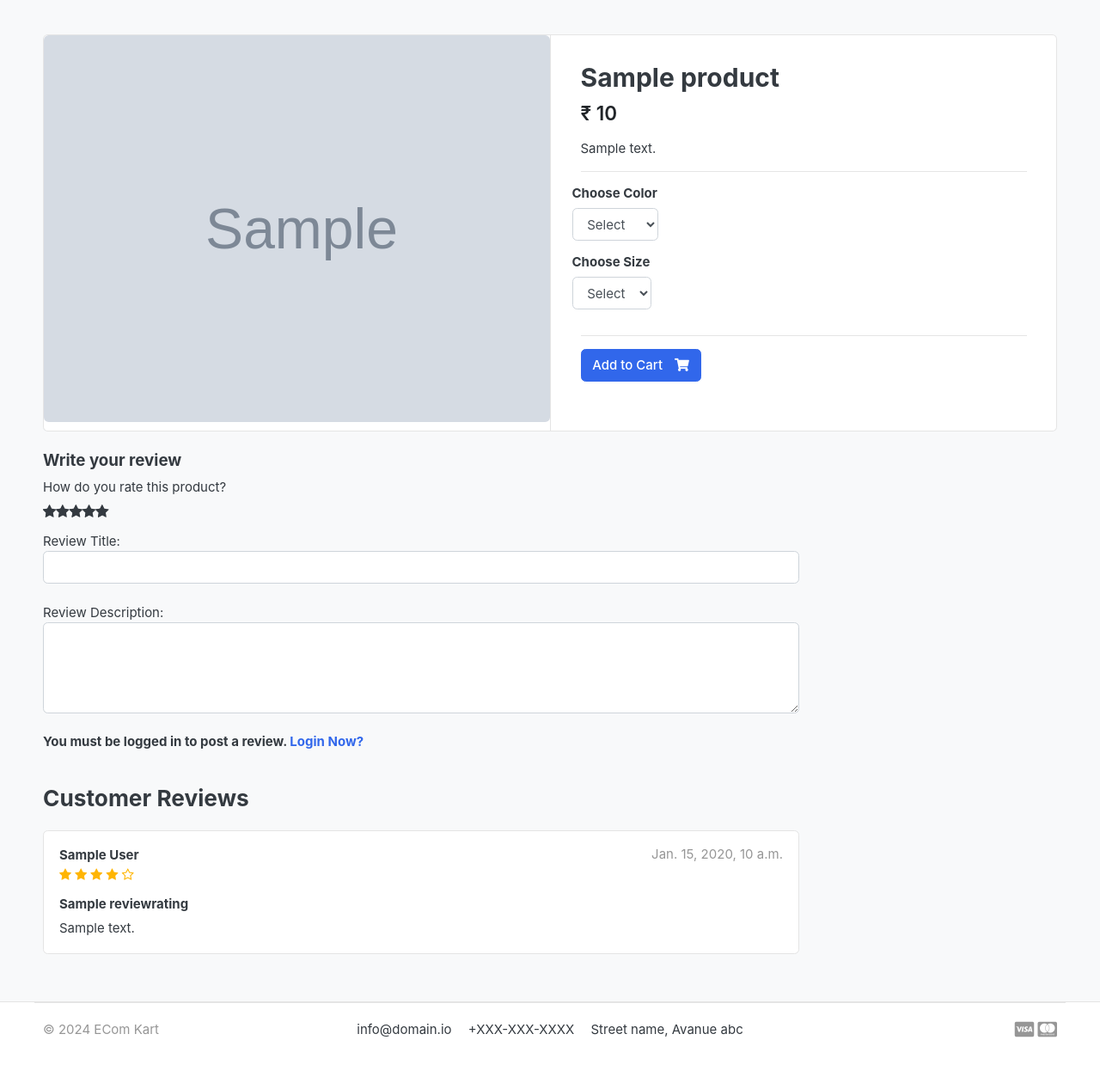
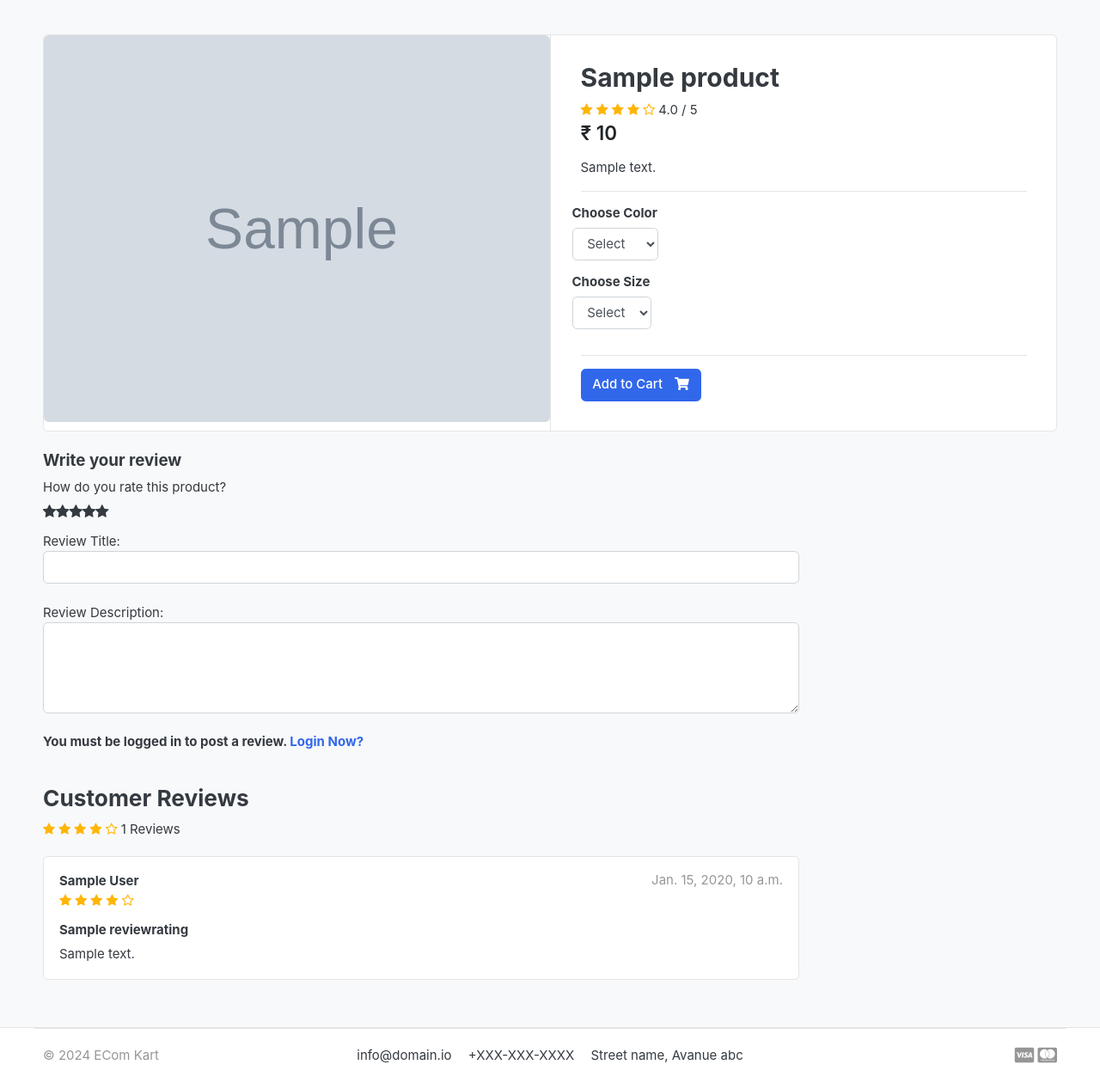
Before and after one commit to STRYKER316/ecom-kart-django, a Django app: a page that uses templates/store/product_detail.html in a window 1280 px wide. Shown: the part 118-1378 px from the top of the page at 86% size. Before the commit the page ends 1325 px from the top, so only its background shows below. Run offline with Django 3.2, Linux system fonts and the light colour scheme; tables that the repository leaves empty hold one stand-in row (values such as "Sample post"); grey boxes marked "Sample" are stand-in pictures; parts of the project's set-up code (start-up, migrations or seed data) failed here and were passed over; some libraries are stand-ins or nearby versions; some web fonts are replaced.

Commit message:
Feature to show average rating for products

```diff
--- a/store/models.py
+++ b/store/models.py
@@ -1,8 +1,9 @@
 from django.db import models
 from django.urls import reverse
+from django.db.models import Avg
 
+from django.conf import settings
 from category.models import Category
-from django.conf import settings
 
 # Create your models here.
 class Product(models.Model):
@@ -22,6 +23,17 @@
 
     def __str__(self):
         return self.product_name
+
+    def average_review(self):
+        reviews = ReviewRating.objects.filter(product=self, status=True).aggregate(average=Avg('rating'))
+        avg = 0
+        if reviews['average'] is not None:
+            avg = float(reviews['average'])
+        return avg
+
+    def count_review(self):
+        reviews_count = ReviewRating.objects.filter(product=self, status=True).count()
+        return reviews_count
 
 
 class VariationManager(models.Manager):
--- a/templates/store/product_detail.html
+++ b/templates/store/product_detail.html
@@ -24,6 +24,17 @@
                         <article class="content-body">
 
                             <h2 class="title">{{ single_product.product_name }}</h2>
+                            <!-- Show stars -->
+                            <div class="rating-star">
+                                <span>
+                                    <i class="fa fa-star{% if single_product.average_review < 0.5 %}-o{% elif single_product.average_review >= 0.5 and single_product.average_review < 1.0 %}-half-o {% endif %}" aria-hidden="true"></i>
+                                    <i class="fa fa-star{% if single_product.average_review < 1.5 %}-o{% elif single_product.average_review >= 1.5 and single_product.average_review < 2.0 %}-half-o {% endif %}" aria-hidden="true"></i>
+                                    <i class="fa fa-star{% if single_product.average_review < 2.5 %}-o{% elif single_product.average_review >= 2.5 and single_product.average_review < 3.0 %}-half-o {% endif %}" aria-hidden="true"></i>
+                                    <i class="fa fa-star{% if single_product.average_review < 3.5 %}-o{% elif single_product.average_review >= 3.5 and single_product.average_review < 4.0 %}-half-o {% endif %}" aria-hidden="true"></i>
+                                    <i class="fa fa-star{% if single_product.average_review < 4.5 %}-o{% elif single_product.average_review >= 4.5 and single_product.average_review < 5.0 %}-half-o {% endif %}" aria-hidden="true"></i>
+                                </span>
+                                <span>{{ single_product.average_review }} / 5</span>
+                            </div>
 
                             <div class="mb-3">
                                 <var class="price h4">₹ {{ single_product.price }}</var>
@@ -119,7 +130,18 @@
                 <br>
 
                 <header class="section-heading">
-                    <h3>Customer Reviews </h3>
+                    <h3>Customer Reviews</h3>
+                    <!-- Show stars -->
+                    <div class="rating-star">
+                        <span>
+                            <i class="fa fa-star{% if single_product.average_review < 0.5 %}-o{% elif single_product.average_review >= 0.5 and single_product.average_review < 1.0 %}-half-o {% endif %}" aria-hidden="true"></i>
+                            <i class="fa fa-star{% if single_product.average_review < 1.5 %}-o{% elif single_product.average_review >= 1.5 and single_product.average_review < 2.0 %}-half-o {% endif %}" aria-hidden="true"></i>
+                            <i class="fa fa-star{% if single_product.average_review < 2.5 %}-o{% elif single_product.average_review >= 2.5 and single_product.average_review < 3.0 %}-half-o {% endif %}" aria-hidden="true"></i>
+                            <i class="fa fa-star{% if single_product.average_review < 3.5 %}-o{% elif single_product.average_review >= 3.5 and single_product.average_review < 4.0 %}-half-o {% endif %}" aria-hidden="true"></i>
+                            <i class="fa fa-star{% if single_product.average_review < 4.5 %}-o{% elif single_product.average_review >= 4.5 and single_product.average_review < 5.0 %}-half-o {% endif %}" aria-hidden="true"></i>
+                        </span>
+                        <span>{{ single_product.count_review }} Reviews</span>
+                    </div>
                 </header>
 
                 {% for review in reviews %}
@@ -131,11 +153,11 @@
                             <!-- Show stars -->
                             <div class="rating-star">
                                 <span>
-                                    <i class="fa fa-star{% if review.rating == 0.5 %}-half-o{% elif review.rating < 1 %}-o {% endif %}" aria-hidden="true"></i>
-                                    <i class="fa fa-star{% if review.rating == 1.5 %}-half-o{% elif review.rating < 2 %}-o {% endif %}" aria-hidden="true"></i>
-                                    <i class="fa fa-star{% if review.rating == 2.5 %}-half-o{% elif review.rating < 3 %}-o {% endif %}" aria-hidden="true"></i>
-                                    <i class="fa fa-star{% if review.rating == 3.5 %}-half-o{% elif review.rating < 4 %}-o {% endif %}" aria-hidden="true"></i>
-                                    <i class="fa fa-star{% if review.rating == 4.5 %}-half-o{% elif review.rating < 5 %}-o {% endif %}" aria-hidden="true"></i>
+                                    <i class="fa fa-star{% if review.rating == 0.5 %}-half-o{% elif review.rating < 1.0 %}-o {% endif %}" aria-hidden="true"></i>
+                                    <i class="fa fa-star{% if review.rating == 1.5 %}-half-o{% elif review.rating < 2.0 %}-o {% endif %}" aria-hidden="true"></i>
+                                    <i class="fa fa-star{% if review.rating == 2.5 %}-half-o{% elif review.rating < 3.0 %}-o {% endif %}" aria-hidden="true"></i>
+                                    <i class="fa fa-star{% if review.rating == 3.5 %}-half-o{% elif review.rating < 4.0 %}-o {% endif %}" aria-hidden="true"></i>
+                                    <i class="fa fa-star{% if review.rating == 4.5 %}-half-o{% elif review.rating < 5.0 %}-o {% endif %}" aria-hidden="true"></i>
                                 </span>
                             </div>
 
```
